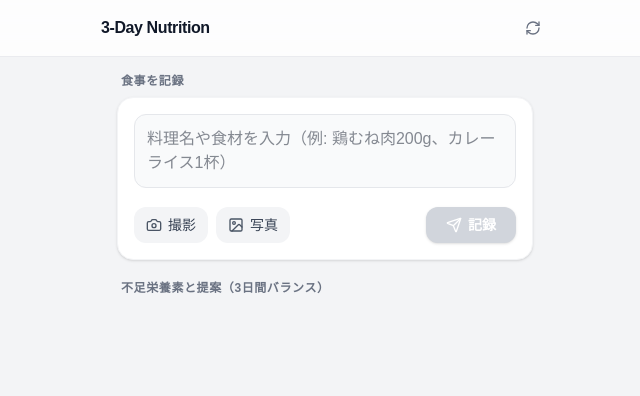
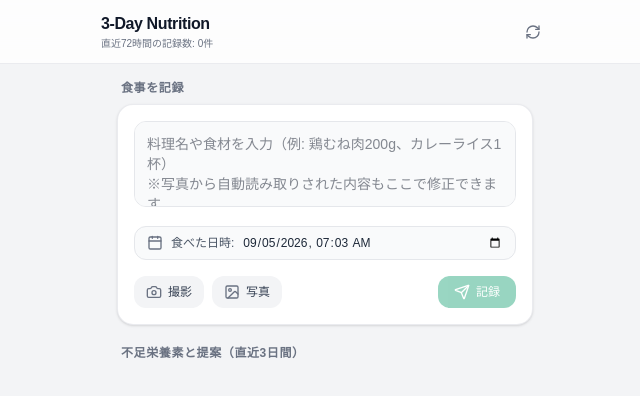
Before and after one commit to kishikawakishikawa-ai/nutrition-pwa, a Next.js app: page / in a window 1280 px wide. Shown: the top 396 px of the page, without its empty margins (315-955 px from the left). Built offline with nearby package versions, Linux system fonts and the light colour scheme.

Commit message:
feat: implement image-to-text recognition, datetime picker, and persistent storage

```diff
--- a/app/page.tsx
+++ b/app/page.tsx
@@ -1,12 +1,13 @@
 "use client";
 
-import React, { useState } from "react";
+import React, { useState, useEffect } from "react";
 import { MealInput } from "@/components/MealInput";
 import { RecommendationView } from "@/components/RecommendationView";
-import { NutrientTargets } from "@/types/nutrition";
+import { NutrientTargets, MealRecord } from "@/types/nutrition";
 import { RefreshCw, CheckCircle2 } from "lucide-react";
 
-// 1日の目標摂取量（基準値）
+const STORAGE_KEY = "nutrition_pwa_meal_records_v1";
+
 const DEFAULT_DAILY_TARGET: NutrientTargets = {
   calories_kcal: 2200,
   protein_g: 65,
@@ -26,60 +27,124 @@ const DEFAULT_DAILY_TARGET: NutrientTargets = {
   magnesium_mg: 340,
 };
 
-// 初期状態（過去3日間の初期累積値）
-const INITIAL_CONSUMED: NutrientTargets = {
-  calories_kcal: 3000,
-  protein_g: 100,
-  fat_g: 110,
-  carbs_g: 400,
-  fiber_g: 20,
-  salt_equivalent_g: 15,
-  vitamin_a_ug: 900,
-  vitamin_b1_mg: 1.8,
-  vitamin_b2_mg: 1.9,
-  vitamin_c_mg: 60,
-  vitamin_d_ug: 6,
-  calcium_mg: 800,
-  iron_mg: 10,
-  zinc_mg: 12,
-  potassium_mg: 3500,
-  magnesium_mg: 400,
+// 栄養素のゼロ初期値
+const ZERO_NUTRIENTS: NutrientTargets = {
+  calories_kcal: 0,
+  protein_g: 0,
+  fat_g: 0,
+  carbs_g: 0,
+  fiber_g: 0,
+  salt_equivalent_g: 0,
+  vitamin_a_ug: 0,
+  vitamin_b1_mg: 0,
+  vitamin_b2_mg: 0,
+  vitamin_c_mg: 0,
+  vitamin_d_ug: 0,
+  calcium_mg: 0,
+  iron_mg: 0,
+  zinc_mg: 0,
+  potassium_mg: 0,
+  magnesium_mg: 0,
 };
 
 export default function Home() {
-  const [consumed3Days, setConsumed3Days] = useState<NutrientTargets>(INITIAL_CONSUMED);
+  const [allRecords, setAllRecords] = useState<MealRecord[]>([]);
   const [lastMealSummary, setLastMealSummary] = useState<string | null>(null);
   const [recommendations, setRecommendations] = useState<any>(null);
+  const [isAnalyzing, setIsAnalyzing] = useState(false);
   const [isRecLoading, setIsRecLoading] = useState(false);
 
-  // 食事解析完了時の処理
-  const handleAnalysisComplete = async (analysisResult: any) => {
-    if (!analysisResult?.items) return;
+  // 初回マウント時にlocalStorageから過去の全履歴を読み込む
+  useEffect(() => {
+    try {
+      const saved = localStorage.getItem(STORAGE_KEY);
+      if (saved) {
+        const parsed: MealRecord[] = JSON.parse(saved);
+        setAllRecords(parsed);
+        // 保存データから直近3日分の栄養を集計して提案を取得
+        const consumed = calculate3DaysConsumed(parsed);
+        fetchRecommendations(consumed);
+      }
+    } catch (e) {
+      console.error("履歴の読み込みに失敗しました", e);
+    }
+  }, []);
 
-    setLastMealSummary(analysisResult.meal_summary);
+  // 直近72時間（3日間）の食事ログを抽出して合計栄養素を計算するロジック
+  const calculate3DaysConsumed = (records: MealRecord[]): NutrientTargets => {
+    const seventyTwoHoursAgo = new Date(Date.now() - 72 * 60 * 60 * 1000);
+    const recentRecords = records.filter(
+      (r) => new Date(r.consumedAt) >= seventyTwoHoursAgo
+    );
 
-    // 解析された各品目の栄養素を合算
-    const updated = { ...consumed3Days };
-    for (const item of analysisResult.items) {
-      if (!item.nutrients) continue;
-      for (const key of Object.keys(updated) as (keyof NutrientTargets)[]) {
-        updated[key] = (updated[key] || 0) + (item.nutrients[key] || 0);
+    const total: NutrientTargets = { ...ZERO_NUTRIENTS };
+    for (const record of recentRecords) {
+      for (const key of Object.keys(total) as (keyof NutrientTargets)[]) {
+        total[key] += record.nutrients[key] || 0;
       }
     }
+    return total;
+  };
 
-    setConsumed3Days(updated);
-    await fetchRecommendations(updated);
+  // 食事の解析と保存処理
+  const handleRecordSubmit = async (text: string, consumedAtStr: string) => {
+    setIsAnalyzing(true);
+    try {
+      // 1. 食事解析APIの呼び出し
+      const res = await fetch("/api/analyze-meal", {
+        method: "POST",
+        headers: { "Content-Type": "application/json" },
+        body: JSON.stringify({ meal_text: text }),
+      });
+      const data = await res.json();
+
+      // 各品目の栄養素を合算して単一の食事栄養素を算出
+      const singleMealNutrients: NutrientTargets = { ...ZERO_NUTRIENTS };
+      if (data.items && Array.isArray(data.items)) {
+        for (const item of data.items) {
+          if (!item.nutrients) continue;
+          for (const key of Object.keys(singleMealNutrients) as (keyof NutrientTargets)[]) {
+            singleMealNutrients[key] += item.nutrients[key] || 0;
+          }
+        }
+      }
+
+      // 新しいレコードを作成
+      const newRecord: MealRecord = {
+        id: crypto.randomUUID(),
+        consumedAt: new Date(consumedAtStr).toISOString(),
+        inputText: text,
+        mealSummary: data.meal_summary || text,
+        nutrients: singleMealNutrients,
+      };
+
+      // 履歴を更新（最新順に保存）
+      const updatedRecords = [newRecord, ...allRecords];
+      setAllRecords(updatedRecords);
+      localStorage.setItem(STORAGE_KEY, JSON.stringify(updatedRecords));
+
+      setLastMealSummary(newRecord.mealSummary);
+
+      // 直近3日分の栄養素を再計算してレコメンドAPIを呼び出し
+      const updated3Days = calculate3DaysConsumed(updatedRecords);
+      await fetchRecommendations(updated3Days);
+    } catch (e) {
+      console.error(e);
+      alert("解析に失敗しました。もう一度お試しください。");
+    } finally {
+      setIsAnalyzing(false);
+    }
   };
 
   // レコメンドAPIの呼び出し
-  const fetchRecommendations = async (currentConsumed: NutrientTargets = consumed3Days) => {
+  const fetchRecommendations = async (consumed: NutrientTargets) => {
     setIsRecLoading(true);
     try {
       const res = await fetch("/api/recommend", {
         method: "POST",
         headers: { "Content-Type": "application/json" },
         body: JSON.stringify({
-          consumed3Days: currentConsumed,
+          consumed3Days: consumed,
           dailyTarget: DEFAULT_DAILY_TARGET,
         }),
       });
@@ -96,9 +161,12 @@ export default function Home() {
     <main className="min-h-screen bg-gray-100 text-gray-900 pb-12 pt-safe">
       <header className="sticky top-0 z-30 bg-white/80 backdrop-blur-md border-b border-gray-200/80 px-4 py-3">
         <div className="max-w-md mx-auto flex items-center justify-between">
-          <h1 className="text-base font-bold tracking-tight">3-Day Nutrition</h1>
+          <div>
+            <h1 className="text-base font-bold tracking-tight">3-Day Nutrition</h1>
+            <p className="text-[10px] text-gray-500">直近72時間の記録数: {allRecords.filter(r => new Date(r.consumedAt) >= new Date(Date.now() - 72 * 60 * 60 * 1000)).length}件</p>
+          </div>
           <button
-            onClick={() => fetchRecommendations(consumed3Days)}
+            onClick={() => fetchRecommendations(calculate3DaysConsumed(allRecords))}
             disabled={isRecLoading}
             className="p-2 text-gray-500 hover:text-gray-800 active:scale-95 transition-transform"
           >
@@ -112,7 +180,10 @@ export default function Home() {
           <h2 className="text-xs font-semibold text-gray-500 uppercase tracking-wider mb-2 px-1">
             食事を記録
           </h2>
-          <MealInput onAnalysisComplete={handleAnalysisComplete} />
+          <MealInput
+            onRecordSubmit={handleRecordSubmit}
+            isAnalyzing={isAnalyzing}
+          />
           {lastMealSummary && (
             <div className="mt-2 flex items-center gap-1.5 px-3 py-2 bg-emerald-50 text-emerald-800 rounded-xl text-xs border border-emerald-200">
               <CheckCircle2 className="w-4 h-4 text-emerald-600 flex-shrink-0" />
@@ -123,7 +194,7 @@ export default function Home() {
 
         <section>
           <h2 className="text-xs font-semibold text-gray-500 uppercase tracking-wider mb-2 px-1">
-            不足栄養素と提案（3日間バランス）
+            不足栄養素と提案（直近3日間）
           </h2>
           <RecommendationView data={recommendations} isLoading={isRecLoading} />
         </section>
--- a/components/MealInput.tsx
+++ b/components/MealInput.tsx
@@ -1,157 +1,161 @@
 "use client";
 
 import React, { useState, useRef } from "react";
-import { Camera, Image as ImageIcon, Send, Loader2, X } from "lucide-react";
+import { Camera, Image as ImageIcon, Send, Loader2, Calendar } from "lucide-react";
 
 interface MealInputProps {
-  onAnalysisComplete: (result: any) => void;
+  onRecordSubmit: (text: string, consumedAt: string) => Promise<void>;
+  isAnalyzing: boolean;
 }
 
-export const MealInput: React.FC<MealInputProps> = ({ onAnalysisComplete }) => {
-  const [textInput, setTextInput] = useState("");
-  const [selectedImage, setSelectedImage] = useState<string | null>(null);
-  const [mimeType, setMimeType] = useState<string | null>(null);
-  const [isLoading, setIsLoading] = useState(false);
-  const [error, setError] = useState<string | null>(null);
+// 日本時間の現在日時を "YYYY-MM-DDTHH:mm" 形式で取得
+function getCurrentDateTimeLocal() {
+  const now = new Date();
+  const offset = now.getTimezoneOffset() * 60000;
+  return new Date(now.getTime() - offset).toISOString().slice(0, 16);
+}
+
+export function MealInput({ onRecordSubmit, isAnalyzing }: MealInputProps) {
+  const [text, setText] = useState("");
+  const [consumedAt, setConsumedAt] = useState(getCurrentDateTimeLocal());
+  const [isRecognizingImage, setIsRecognizingImage] = useState(false);
 
   const cameraInputRef = useRef<HTMLInputElement>(null);
   const galleryInputRef = useRef<HTMLInputElement>(null);
 
-  const handleFileChange = (e: React.ChangeEvent<HTMLInputElement>) => {
-    const file = e.target.files?.[0];
-    if (!file) return;
-
-    setMimeType(file.type);
+  // 画像をBase64に変換して食材認識APIへ送信
+  const handleImageSelected = async (file: File) => {
+    setIsRecognizingImage(true);
+    try {
       const reader = new FileReader();
-    reader.onloadend = () => {
-      const base64String = (reader.result as string).split(",")[1];
-      setSelectedImage(base64String);
-    };
-    reader.readAsDataURL(file);
-  };
-
-  const handleSubmit = async (e: React.FormEvent) => {
-    e.preventDefault();
-    if (!textInput.trim() && !selectedImage) return;
-
-    setIsLoading(true);
-    setError(null);
-
-    try {
-      const res = await fetch("/api/analyze-meal", {
+      reader.onload = async () => {
+        const base64Data = (reader.result as string).split(",")[1];
+        const res = await fetch("/api/recognize-image", {
           method: "POST",
           headers: { "Content-Type": "application/json" },
           body: JSON.stringify({
-          text: textInput,
-          imageBase64: selectedImage,
-          mimeType: mimeType,
+            imageBase64: base64Data,
+            mimeType: file.type,
           }),
         });
-
-      if (!res.ok) throw new Error("解析に失敗しました");
-
         const data = await res.json();
-      onAnalysisComplete(data);
-      setTextInput("");
-      setSelectedImage(null);
-      setMimeType(null);
-    } catch (err: any) {
-      setError(err.message || "エラーが発生しました");
+        if (data.recognizedText) {
+          setText((prev) =>
+            prev ? `${prev}, ${data.recognizedText}` : data.recognizedText
+          );
+        }
+      };
+      reader.readAsDataURL(file);
+    } catch (e) {
+      console.error(e);
+      alert("画像の認識に失敗しました");
     } finally {
-      setIsLoading(false);
+      setIsRecognizingImage(false);
     }
   };
 
+  const handleSubmit = async () => {
+    if (!text.trim() || isAnalyzing || isRecognizingImage) return;
+    await onRecordSubmit(text.trim(), consumedAt);
+    setText(""); // 送信完了後に入力欄をクリア
+    setConsumedAt(getCurrentDateTimeLocal()); // 日時を現在時刻にリセット
+  };
+
   return (
-    <div className="bg-white rounded-2xl p-4 shadow-sm border border-gray-100">
-      <form onSubmit={handleSubmit} className="space-y-3">
-        {selectedImage && (
-          <div className="relative w-full h-48 rounded-xl overflow-hidden bg-gray-100 border border-gray-200">
-            <img
-              src={`data:${mimeType};base64,${selectedImage}`}
-              alt="プレビュー"
-              className="w-full h-full object-cover"
+    <div className="bg-white rounded-2xl p-4 shadow-sm border border-gray-200/80 space-y-3">
+      <textarea
+        value={text}
+        onChange={(e) => setText(e.target.value)}
+        placeholder="料理名や食材を入力（例: 鶏むね肉200g、カレーライス1杯）&#13;&#10;※写真から自動読み取りされた内容もここで修正できます"
+        rows={3}
+        className="w-full text-sm p-3 bg-gray-50 border border-gray-200 rounded-xl focus:outline-none focus:ring-2 focus:ring-emerald-500 focus:bg-white resize-none"
+      />
+
+      {/* 日時選択欄 */}
+      <div className="flex items-center gap-2 text-xs text-gray-600 bg-gray-50 px-3 py-2 rounded-xl border border-gray-200">
+        <Calendar className="w-4 h-4 text-gray-500 flex-shrink-0" />
+        <span className="font-medium flex-shrink-0">食べた日時:</span>
+        <input
+          type="datetime-local"
+          value={consumedAt}
+          onChange={(e) => setConsumedAt(e.target.value)}
+          className="bg-transparent focus:outline-none w-full text-gray-800"
+        />
+      </div>
+
+      {isRecognizingImage && (
+        <div className="flex items-center gap-2 text-xs text-amber-700 bg-amber-50 p-2.5 rounded-xl border border-amber-200">
+          <Loader2 className="w-4 h-4 animate-spin flex-shrink-0" />
+          <span>写真から食材と分量を判別中...</span>
+        </div>
+      )}
+
+      <div className="flex items-center justify-between pt-1">
+        <div className="flex gap-2">
+          {/* カメラ起動 */}
+          <input
+            ref={cameraInputRef}
+            type="file"
+            accept="image/*"
+            capture="environment"
+            className="hidden"
+            onChange={(e) => {
+              if (e.target.files?.[0]) handleImageSelected(e.target.files[0]);
+              e.target.value = "";
+            }}
           />
           <button
             type="button"
-              onClick={() => {
-                setSelectedImage(null);
-                setMimeType(null);
-              }}
-              className="absolute top-2 right-2 p-1.5 bg-black/60 text-white rounded-full active:scale-95 transition-transform"
+            onClick={() => cameraInputRef.current?.click()}
+            disabled={isRecognizingImage || isAnalyzing}
+            className="flex items-center gap-1.5 px-3 py-2 rounded-xl text-xs font-medium bg-gray-100 text-gray-700 hover:bg-gray-200 active:scale-95 transition-all disabled:opacity-50"
           >
-              <X className="w-4 h-4" />
+            <Camera className="w-4 h-4 text-gray-500" />
+            <span>撮影</span>
           </button>
-          </div>
-        )}
 
-        <div>
-          <textarea
-            value={textInput}
-            onChange={(e) => setTextInput(e.target.value)}
-            placeholder="料理名や食材を入力（例: 鶏むね肉200g、カレーライス1杯）"
-            rows={2}
-            className="w-full p-3 text-base bg-gray-50 border border-gray-200 rounded-xl focus:outline-none focus:ring-2 focus:ring-blue-500 focus:bg-white resize-none"
-          />
-        </div>
-
-        <div className="flex items-center justify-between gap-2">
+          {/* アルバムから選択 */}
           <input
+            ref={galleryInputRef}
             type="file"
             accept="image/*"
-            capture="environment"
-            ref={cameraInputRef}
-            onChange={handleFileChange}
             className="hidden"
+            onChange={(e) => {
+              if (e.target.files?.[0]) handleImageSelected(e.target.files[0]);
+              e.target.value = "";
+            }}
           />
-          <input
-            type="file"
-            accept="image/*"
-            ref={galleryInputRef}
-            onChange={handleFileChange}
-            className="hidden"
-          />
-
-          <div className="flex gap-2">
-            <button
-              type="button"
-              onClick={() => cameraInputRef.current?.click()}
-              className="flex items-center gap-1.5 px-3 py-2 text-sm font-medium text-gray-700 bg-gray-100 rounded-xl active:bg-gray-200 transition-colors"
-            >
-              <Camera className="w-4 h-4 text-gray-600" />
-              撮影
-            </button>
           <button
             type="button"
             onClick={() => galleryInputRef.current?.click()}
-              className="flex items-center gap-1.5 px-3 py-2 text-sm font-medium text-gray-700 bg-gray-100 rounded-xl active:bg-gray-200 transition-colors"
+            disabled={isRecognizingImage || isAnalyzing}
+            className="flex items-center gap-1.5 px-3 py-2 rounded-xl text-xs font-medium bg-gray-100 text-gray-700 hover:bg-gray-200 active:scale-95 transition-all disabled:opacity-50"
           >
-              <ImageIcon className="w-4 h-4 text-gray-600" />
-              写真
+            <ImageIcon className="w-4 h-4 text-gray-500" />
+            <span>写真</span>
           </button>
         </div>
 
+        {/* 記録ボタン */}
         <button
-            type="submit"
-            disabled={isLoading || (!textInput.trim() && !selectedImage)}
-            className="flex items-center gap-1.5 px-5 py-2 text-sm font-semibold text-white bg-blue-600 rounded-xl disabled:bg-gray-300 active:scale-95 transition-all shadow-sm"
+          type="button"
+          onClick={handleSubmit}
+          disabled={!text.trim() || isRecognizingImage || isAnalyzing}
+          className="flex items-center gap-1.5 px-4 py-2 rounded-xl text-xs font-medium bg-emerald-600 text-white hover:bg-emerald-700 active:scale-95 transition-all disabled:opacity-40"
         >
-            {isLoading ? (
+          {isAnalyzing ? (
             <>
               <Loader2 className="w-4 h-4 animate-spin" />
-                解析中
+              <span>解析中...</span>
             </>
           ) : (
             <>
               <Send className="w-4 h-4" />
-                記録
+              <span>記録</span>
             </>
           )}
         </button>
       </div>
-
-        {error && <p className="text-xs text-red-500 mt-1">{error}</p>}
-      </form>
     </div>
   );
-};
+}
--- a/types/nutrition.ts
+++ b/types/nutrition.ts
@@ -77,3 +77,30 @@ export function getTopDeficiencies(
 
   return results.sort((a, b) => a.fulfillment_rate - b.fulfillment_rate).slice(0, topN);
 }
+export interface NutrientTargets {
+  calories_kcal: number;
+  protein_g: number;
+  fat_g: number;
+  carbs_g: number;
+  fiber_g: number;
+  salt_equivalent_g: number;
+  vitamin_a_ug: number;
+  vitamin_b1_mg: number;
+  vitamin_b2_mg: number;
+  vitamin_c_mg: number;
+  vitamin_d_ug: number;
+  calcium_mg: number;
+  iron_mg: number;
+  zinc_mg: number;
+  potassium_mg: number;
+  magnesium_mg: number;
+}
+
+// 1回分の食事ログの型
+export interface MealRecord {
+  id: string;
+  consumedAt: string; // ISO 8601形式 (例: 2026-09-05T12:00:00.000Z)
+  inputText: string;
+  mealSummary: string;
+  nutrients: NutrientTargets;
+}
```
Also changed, not shown: app/api/recognize-image/route.ts (added, +50 -0 lines). Lines whose indentation alone changed are shown as unchanged.
